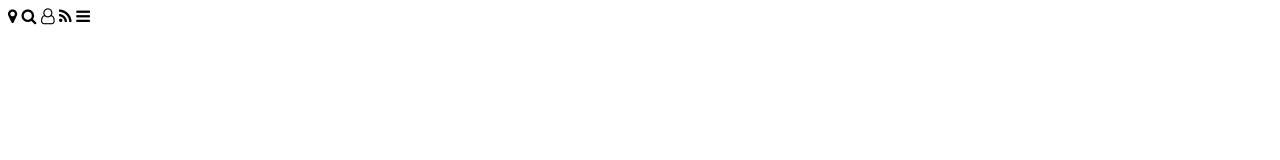
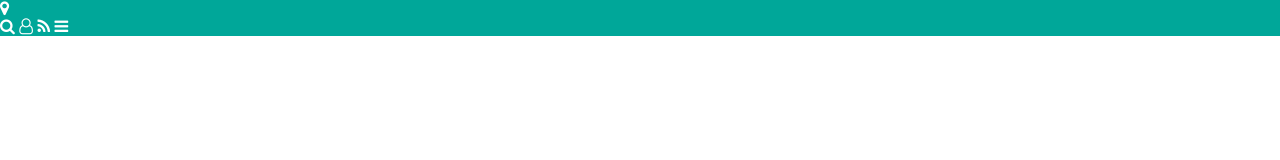
Before and after one commit to descholar-ceo/accommodations-directory, a website: page index.html in a window 1280 px wide. Drawn offline with Linux system fonts and the light colour scheme.

Commit message:
change the header background

```diff
--- /dev/null
+++ b/assets/styles/sass/_variables.scss
@@ -0,0 +1,5 @@
+$primary-color: #00a799;
+$secondary-color: #ff585b;
+$third-color: #484848;
+$white-color: #fff;
+$black-color: #000;
--- a/assets/styles/sass/styles.scss
+++ b/assets/styles/sass/styles.scss
@@ -1,9 +1,22 @@
+@import 'variables';
+
 * {
   box-sizing: border-box;
   font-family: sans-serif;
+  padding: 0;
+  margin: 0;
 }
 
 body {
   height: 100%;
   width: 100%;
+  overflow-x: hidden;
 }
+
+.fa {
+    color: $white-color;
+}
+
+header {
+    background-color: $primary-color;
+}
--- a/index.html
+++ b/index.html
@@ -8,10 +8,17 @@
     <title>Accommodation directory</title>
 </head>
 <body>
-    <i class="fa fa-map-marker" aria-hidden="true"></i>
-    <i class="fa fa-search" aria-hidden="true"></i>
-    <i class="fa fa-user-o" aria-hidden="true"></i>
-    <i class="fa fa-rss" aria-hidden="true"></i>
-    <i class="fa fa-bars" aria-hidden="true"></i>
+    <header>
+        <nav>
+            <i class="fa fa-map-marker" aria-hidden="true"></i>
+
+        </nav>
+        <nav>
+            <i class="fa fa-search" aria-hidden="true"></i>
+            <i class="fa fa-user-o" aria-hidden="true"></i>
+            <i class="fa fa-rss" aria-hidden="true"></i>
+            <i class="fa fa-bars" aria-hidden="true"></i>
+        </nav>
+    </header>
 </body>
 </html>
```
Also changed, not shown: assets/img/landing_background.svg (added), assets/styles/css/styles.css.
